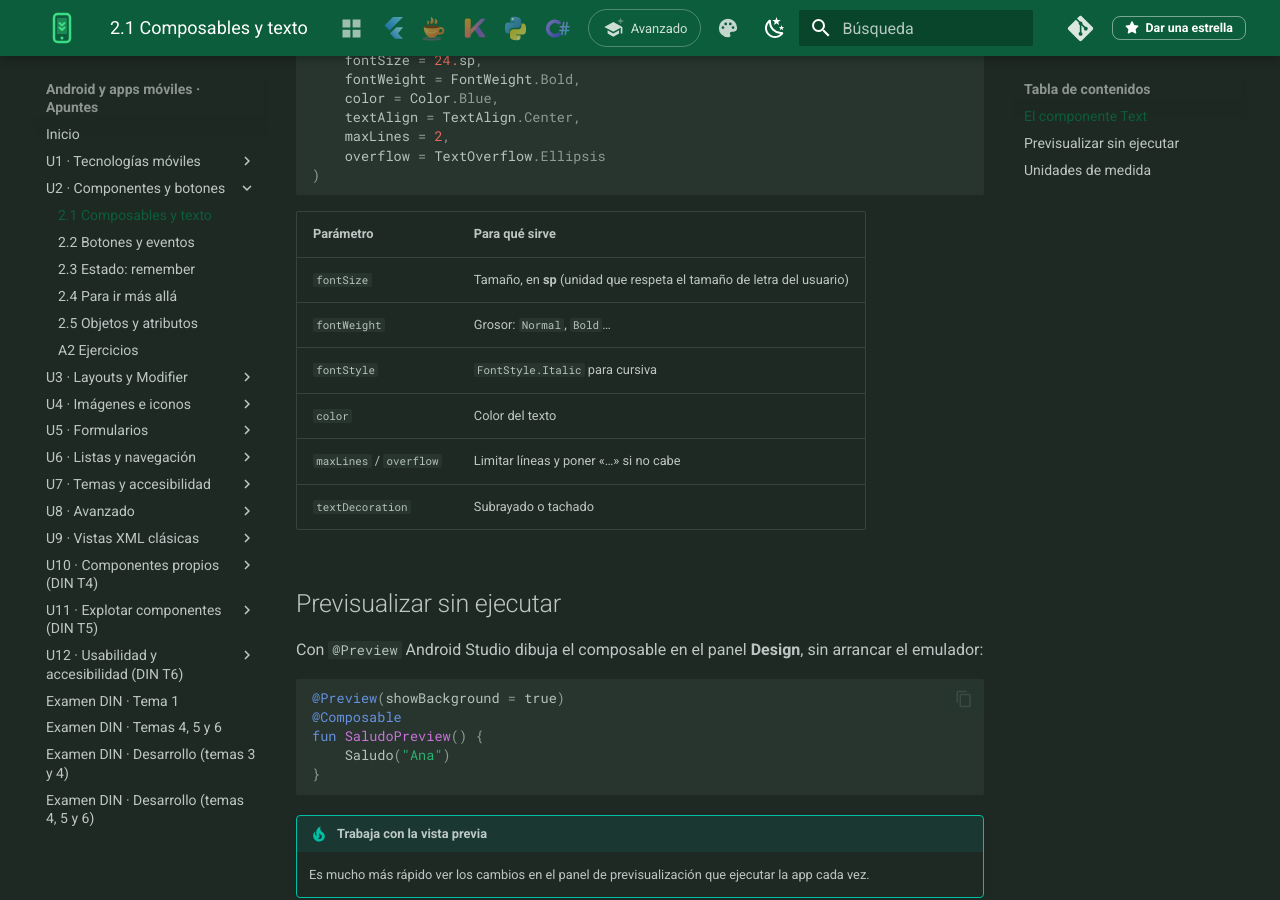
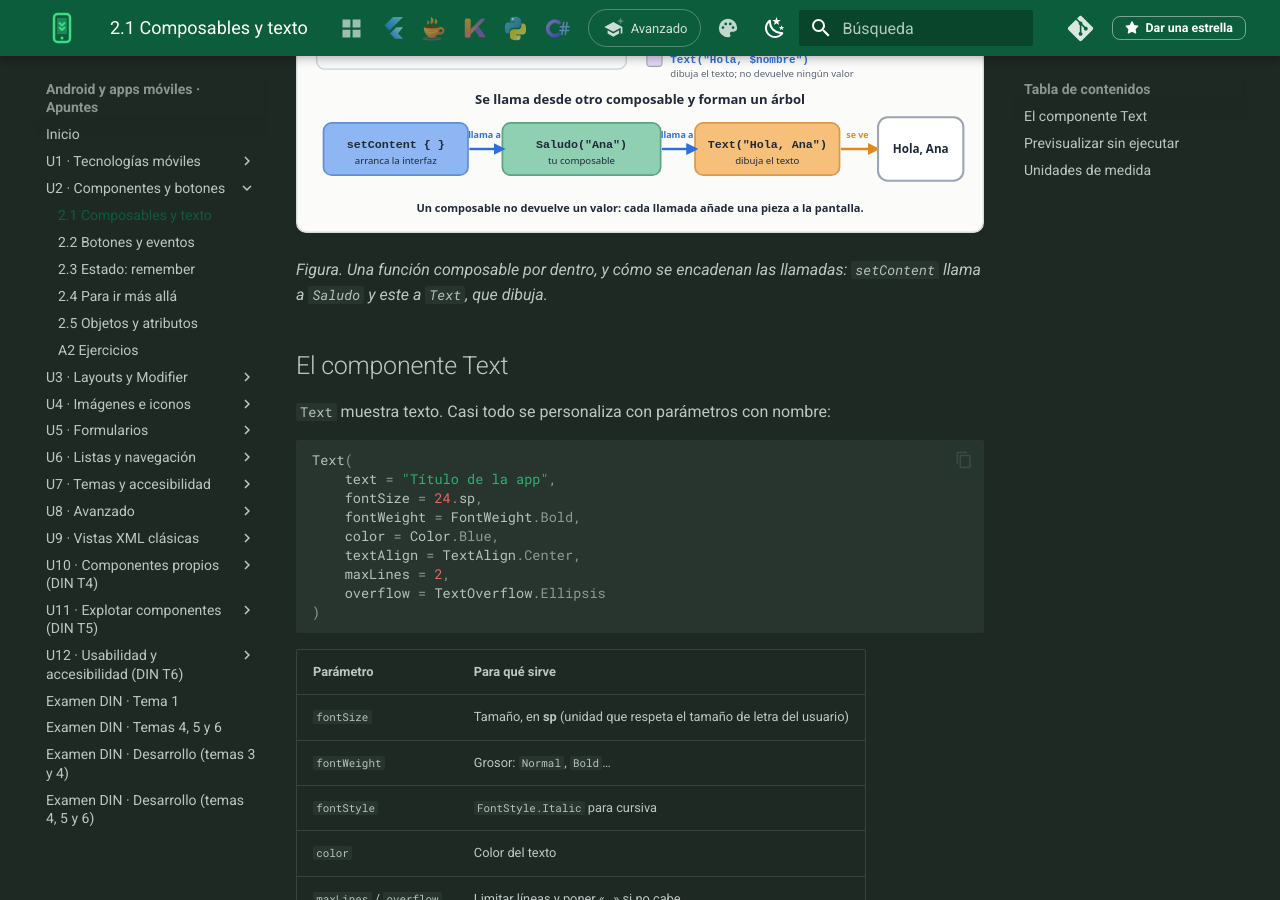
Before and after one commit to apuntes-dam/android-apuntes, an MkDocs documentation site: the page built from docs/u02/01-composables.md, in a window 1280 px wide and 900 px high, scrolled down 643 px. Built offline with MkDocs 1.6.1 and Material for MkDocs 9.7.7, drawn with Linux system fonts in a browser that asks for light colours; comment, search, counter and statistics services are not loaded.

Commit message:
Diagrama de la función composable (2.1): anatomía y árbol de llamadas
Co-Authored-By: Claude Sonnet 5.5 <noreply@anthropic.com>

````diff
--- a/docs/u02/01-composables.md
+++ b/docs/u02/01-composables.md
@@ -16,6 +16,10 @@ setContent {
     Saludo("Ana")
 }
 ```
+
+[![Anatomía de una función composable: la marca @Composable, el nombre con mayúscula, los parámetros y las llamadas a otros composables](../assets/img/composable-anatomia.svg)](../assets/img/composable-anatomia.svg){ target=_blank title="Abrir a tamaño completo" }
+
+*Figura. Una función composable por dentro, y cómo se encadenan las llamadas: `setContent` llama a `Saludo` y este a `Text`, que dibuja.*
 
 ## El componente Text
 
````
Also changed, not shown: docs/assets/img/composable-anatomia.svg (added).
